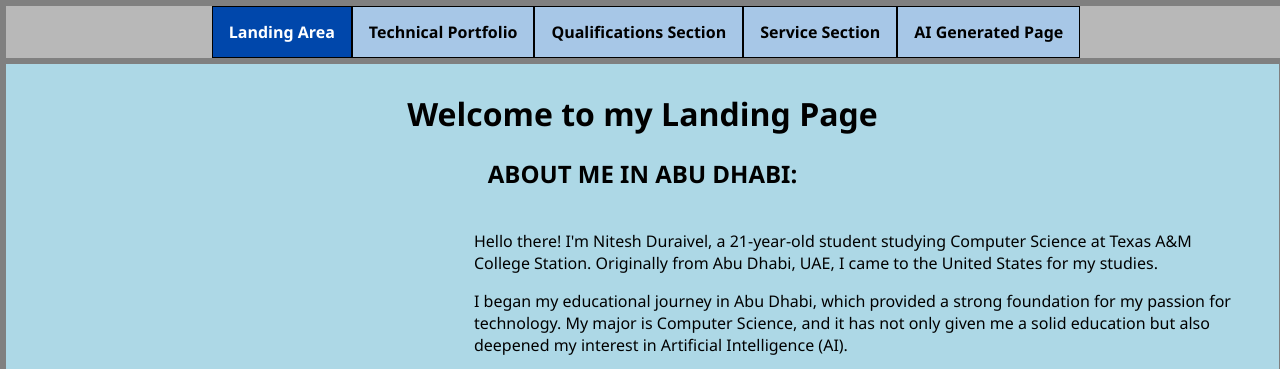
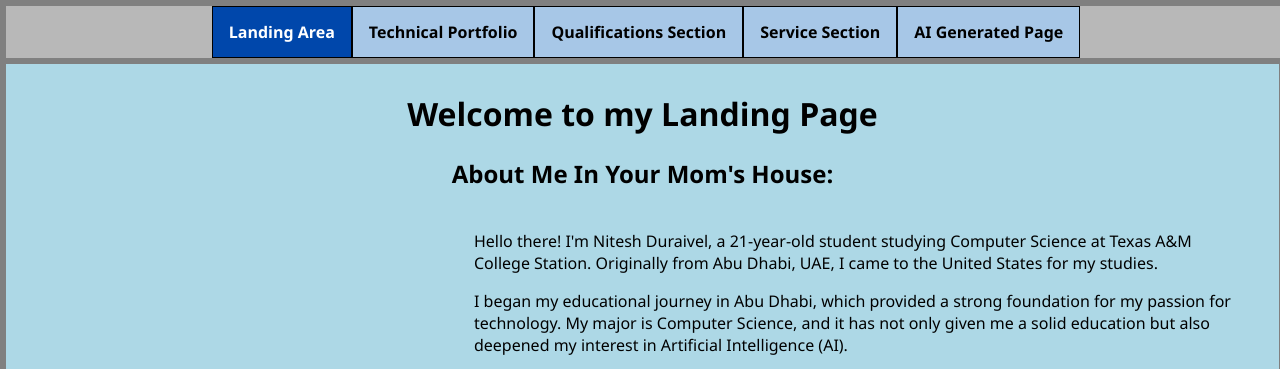
Before and after one commit to niteshduraivel/Project-5, a plain HTML site: page index.html in a window 1280 px wide. Shown: the top 369 px of the page. Drawn offline with Linux system fonts and the light colour scheme.

Commit message:
one more test

```diff
--- a/index.html
+++ b/index.html
@@ -19,7 +19,7 @@
   <div class="landing-container">
     <h1>Welcome to my Landing Page</h1>
 
-    <h2>ABOUT ME IN ABU DHABI:</h2>
+    <h2>About Me In Your Mom's House:</h2>
   </div>
 
   <div class="landing-content">
```
